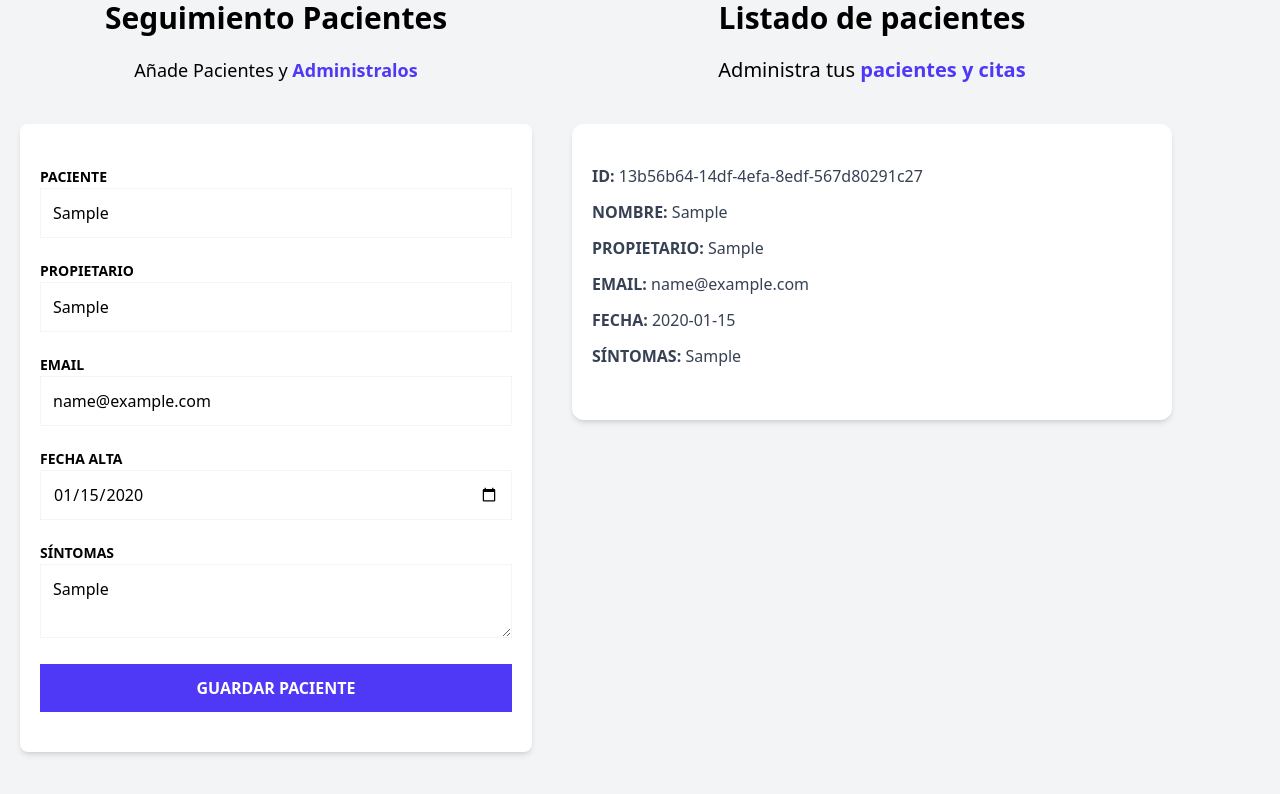
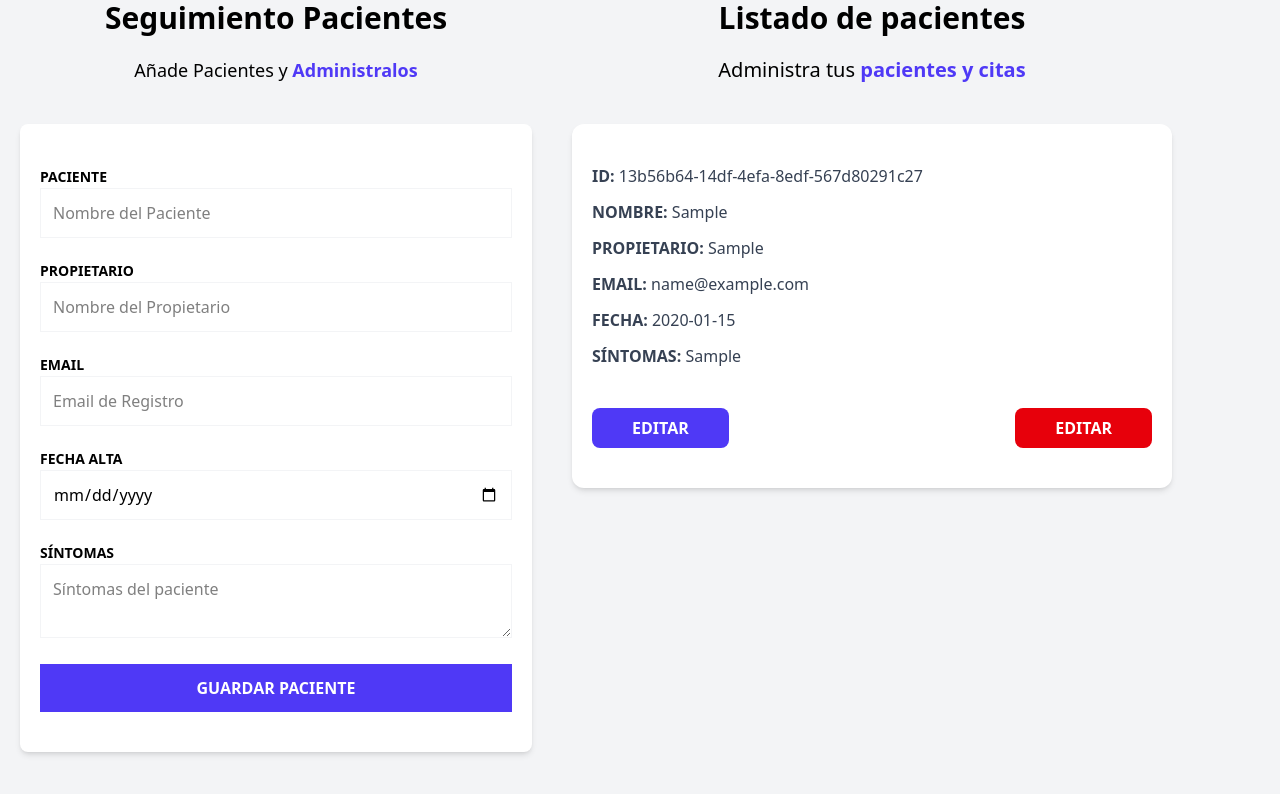
Before and after one commit to DomenicoPH/administrador-de-pacientes-vet, a React (Vite) app: page / in a window 1280 px wide. Both pictures are taken after typing "Sample", "Sample", "name@example.com", "2020-01-15", "Sample" into the empty fields and a click on the input "Guardar Paciente". Shown: the part 224-1018 px from the top of the page. Built offline with nearby package versions, Linux system fonts and the light colour scheme.

Commit message:
botones de editar y eliminar / funcion reset() desde react hook forms

```diff
--- a/src/components/PatientDetails.tsx
+++ b/src/components/PatientDetails.tsx
@@ -16,6 +16,16 @@
         <PatientDetailItem label="Fecha" data={patient.date.toString()} />
         <PatientDetailItem label="Síntomas" data={patient.symptoms} />
 
+        <div className="flex justify-between mt-10">
+            <button
+                className="py-2 px-10 bg-indigo-600 hover:bg-indigo-700 text-white font-bold uppercase rounded-lg"
+            >Editar</button>
+
+            <button
+                className="py-2 px-10 bg-red-600 hover:bg-red-700 text-white font-bold uppercase rounded-lg"
+            >Editar</button>
+        </div>
+
     </div>
   )
 }
--- a/src/components/PatientForm.tsx
+++ b/src/components/PatientForm.tsx
@@ -1,6 +1,6 @@
 import { useForm, type SubmitHandler } from "react-hook-form";
 import Error from "./Error";
-import type { DraftPatient, Patient } from "../types";
+import type { DraftPatient } from "../types";
 import { usePatientStore } from "../store";
 
 export default function PatientForm() {
@@ -8,10 +8,11 @@
   //const {addPatient} = usePatientStore(); // *Esta linea equivale a la siguiente
   const addPatient = usePatientStore(state => state.addPatient);
 
-  const { register, handleSubmit, formState: { errors } } = useForm<DraftPatient>();
+  const { register, handleSubmit, formState: { errors }, reset } = useForm<DraftPatient>();
 
   const registerPatient: SubmitHandler<DraftPatient> = ( data ) => {
     addPatient(data);
+    reset();
   };
 
   return (
```
